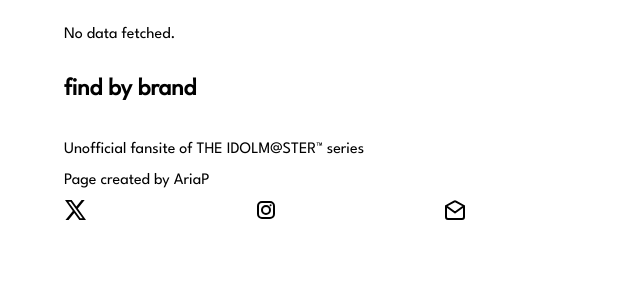
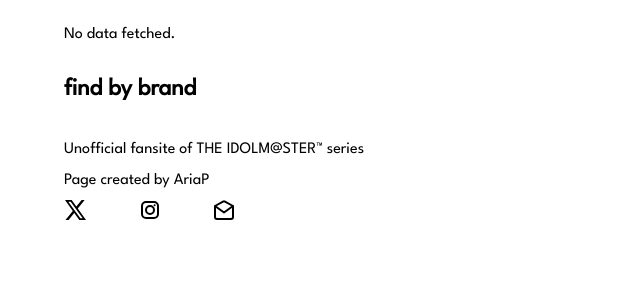
Before and after one commit to BosiC0015/imas-music, a Flask app: page / in a window 1280 px wide. Shown: the part 202-502 px from the top of the page, without its empty margins (0-640 px from the left). Run offline with Flask 3, Linux system fonts and the light colour scheme; data that the repository does not hold is empty; some libraries are stand-ins or nearby versions; some web fonts are replaced.

Commit message:
update footer style

```diff
--- a/static/css/style.css
+++ b/static/css/style.css
@@ -73,8 +73,12 @@
   width: 35%;
   padding: 10px 0;
   display: flex;
-  justify-content: space-between;
+  /* justify-content: space-between; */
   align-items: center;
+}
+
+.sns a {
+  margin-right: 50px;
 }
 
 .sns svg {
```
